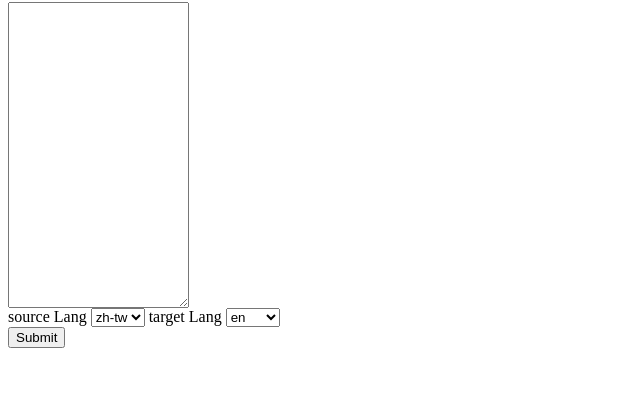
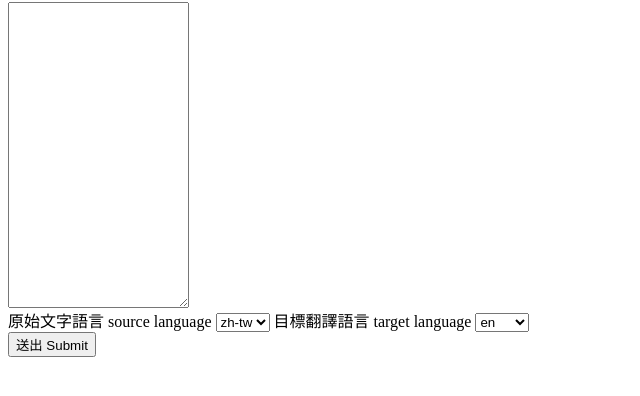
Before and after one commit to peterlee0127/Translator, a website: page web/view/index.html in a window 1280 px wide. Shown: the part 64-460 px from the top of the page, without its empty margins (0-640 px from the left). Drawn offline with Linux system fonts and the light colour scheme.

Commit message:
Add more description to Web UI.

```diff
--- a/web/view/index.html
+++ b/web/view/index.html
@@ -5,13 +5,13 @@
                     <h1 class="cover-heading">Translator</h1>
                     <textarea class="form-control" name="content" form="textForm" rows="20" value=""></textarea><br>
                     <div class="form-group">
-                        <label for="source">source Lang</label>
+                        <label for="source">原始文字語言 source language</label>
                         <select class="form-control" id="source">
                         <option>zh-tw</option>
                         <option>en</option>
                         <option>ja</option>
                         </select>
-                        <label for="target">target Lang</label>
+                        <label for="target">目標翻譯語言 target language</label>
                         <select class="form-control" id="target">
                         <option>en</option>
                         <option>zh-tw</option>
@@ -20,7 +20,7 @@
                      </div>
 
 
-                    <button onclick="create_job()" class="btn btn-primary">Submit</button>
+                    <button onclick="create_job()" class="btn btn-primary">送出 Submit</button>
             </div>
             <div class="col-lg-3"></div>
         </div>
```
